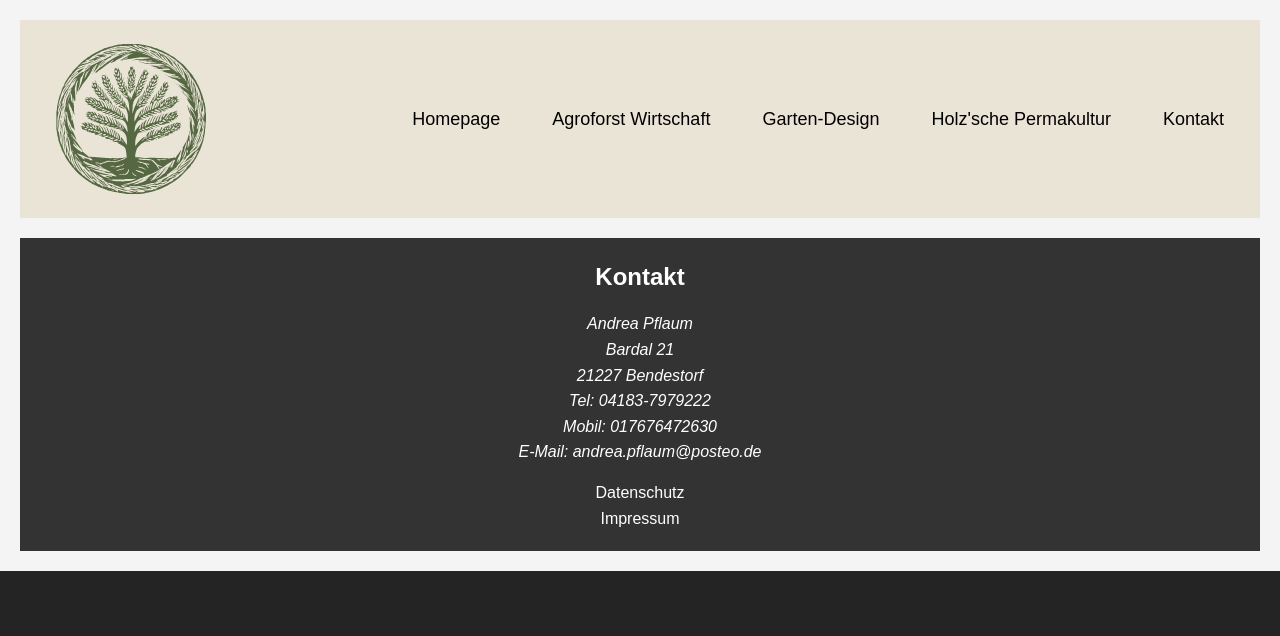
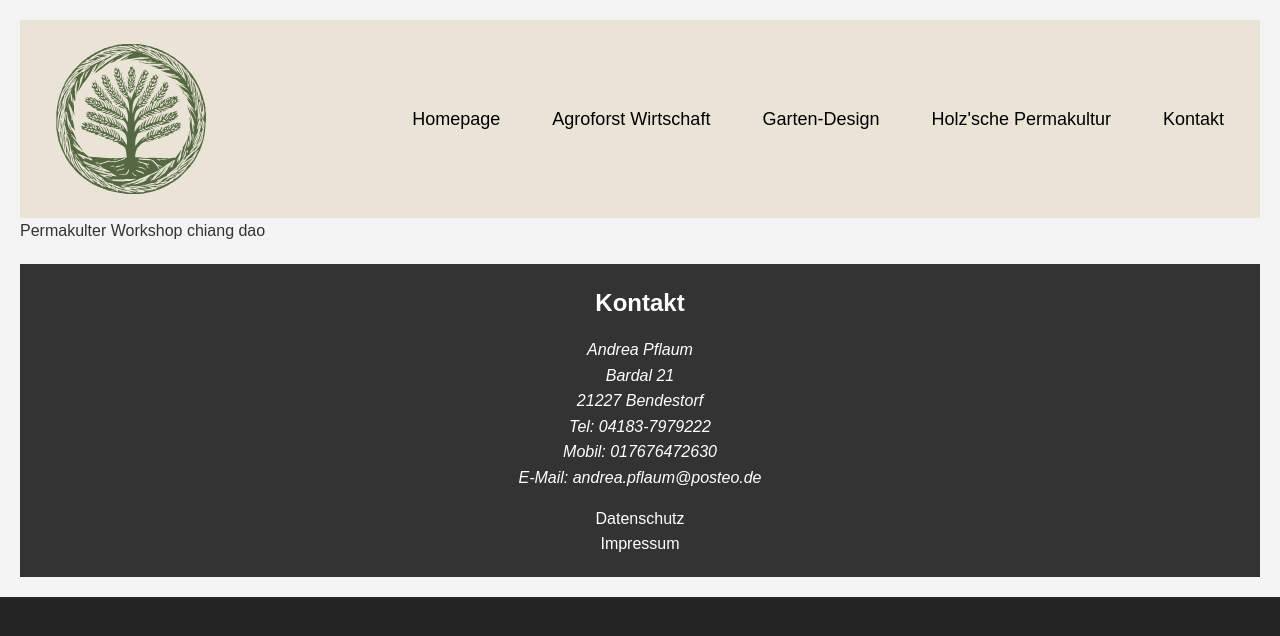
Before and after one commit to fabiobrauer/WaldbodenKonzept, a React (Vite) app: page /PermakulterWorkshopchangdao in a window 1280 px wide. Shown: the top 636 px of the page. Built offline with nearby package versions, Linux system fonts and the light colour scheme.

Commit message:
workshop

```diff
--- a/src/App.jsx
+++ b/src/App.jsx
@@ -8,6 +8,7 @@ import HolzschePermakultur from './Pages/HolzschePermakultur'
 import Kontakt from './Pages/Kontakt'
 import NavigationBar from './Components/Navigation'
 import Footer from './Components/Footer'
+import PermakulterWorkshopchiangdao from './Pages/PermakulterWorkshopchangdao'
 
 function App() {
 
@@ -21,6 +22,7 @@ function App() {
         <Route path='/GartenDesign' element={<GartenDesign></GartenDesign>}></Route>
         <Route path='/HolzschePermakultur' element={<HolzschePermakultur></HolzschePermakultur>}></Route>
         <Route path='/Kontakt' element={<Kontakt></Kontakt>}></Route>
+        <Route path='/PermakulterWorkshopchangdao' element={<PermakulterWorkshopchiangdao></PermakulterWorkshopchiangdao>}></Route>
       </Routes>
       <Footer></Footer>
     </>
--- /dev/null
+++ b/src/Pages/PermakulterWorkshopchangdao.jsx
@@ -0,0 +1,7 @@
+import React from 'react'
+
+export default function PermakulterWorkshopchiangdao() {
+  return (
+    <div>Permakulter Workshop chiang dao</div>
+  )
+}
```
